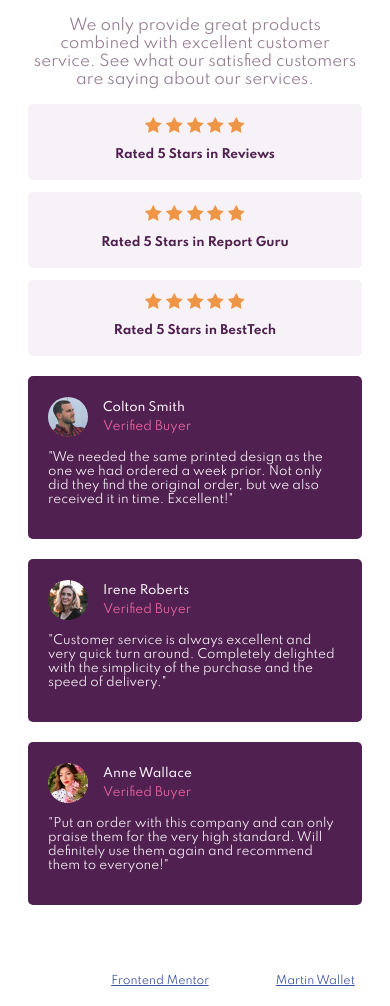
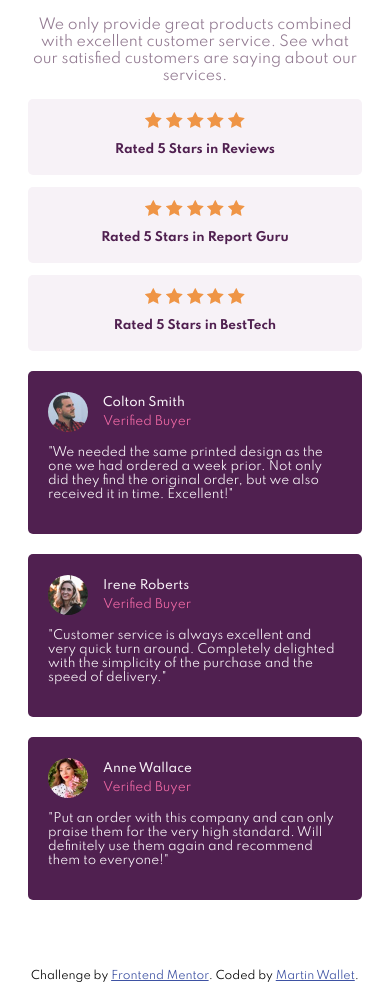
Before and after one commit to martinw0/social-proof, a plain HTML site: page index.html in a window 390 px wide. Shown: the part 189-1195 px from the top of the page. Drawn offline with Linux system fonts and the light colour scheme.

Commit message:
Ok for mobile design

```diff
--- a/style.css
+++ b/style.css
@@ -26,6 +26,7 @@ h2 {
 p {
     font-weight: 400;
     color: var(--dark-grayish-magenta);
+    font-size: 14px;
 }
 h1, h2, p {
     text-align: center;
@@ -75,7 +76,7 @@ h1, h2, p {
 .attribution {
     font-size: 11px;
     text-align: center;
-    color:hsl(0, 0%, 100%);
+    color:hsl(0, 0%, 0%);
     padding-bottom: 10px;
 }
 .attribution a {
```
